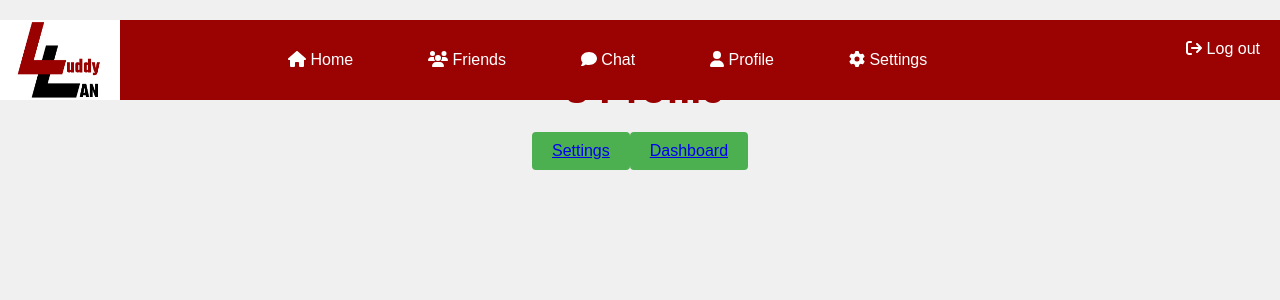
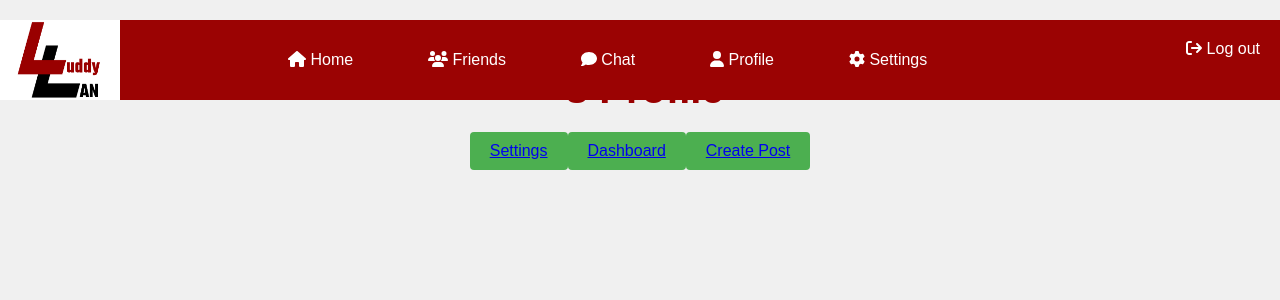
Before and after one commit to pranav1421998/LuddyLan, a React (Create React App) app: page /profile in a window 1280 px wide. Shown: the top 300 px of the page. Built offline with nearby package versions, Linux system fonts and the light colour scheme; no server answers.

Commit message:
moved create post button

```diff
--- a/src/Login.js
+++ b/src/Login.js
@@ -92,7 +92,6 @@ const Login = (props) => {
                 <button type="submit" onClick={handleSubmit}>Log In</button>
                 <button className="link-btn" onClick={() => navigate("/register")}>Don't have an account? Register here.</button>
                 <Link to="/passwordrecovery">Forgot Password?</Link>
-                <Link to="/CreatePost">Create Post</Link>
             </form>
 
             <div className="google-btn">
--- a/src/profile.js
+++ b/src/profile.js
@@ -17,6 +17,7 @@ function Profile() {
       {/* Display user info */}
       <button><Link to="/profileSettings">Settings</Link></button>
       <button><Link to="/dashboard">Dashboard</Link></button>
+      <button><Link to="/CreatePost">Create Post</Link></button>
       {/* Map through userPosts to display each post and a delete button */}
     </div>
   );
```
